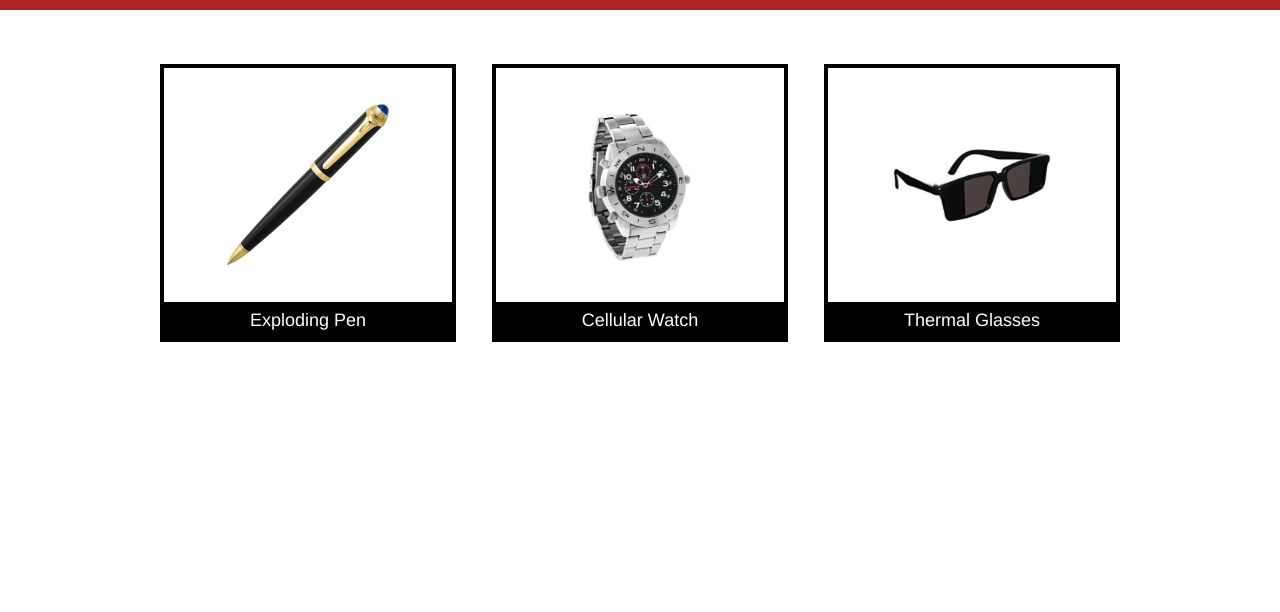
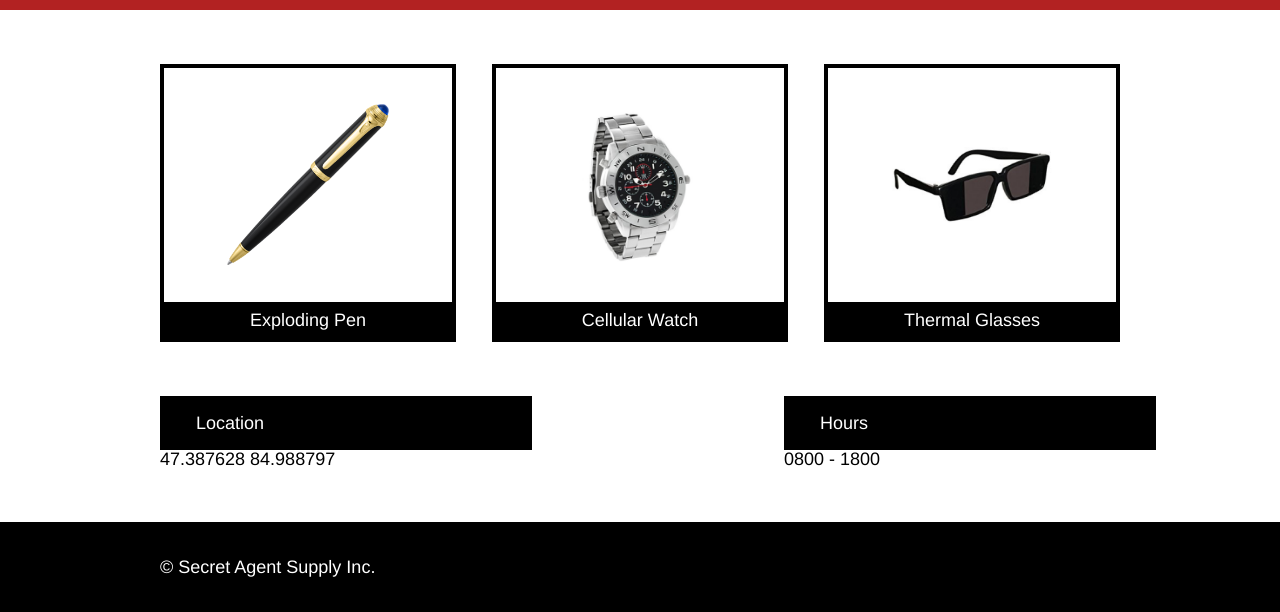
Before and after one commit to BigBadBubbaGump/secret-agent, a plain HTML site: page index.html in a window 1280 px wide. Shown: the part 527-1139 px from the top of the page. Before the commit the page ends 923 px from the top, so only its background shows below. Drawn offline with Linux system fonts and the light colour scheme.

Commit message:
Static WP done no relative sizing yet.

```diff
--- a/index.html
+++ b/index.html
@@ -35,21 +35,43 @@
     </div>
 
   <div class="product-container-960px">
-    <div class="product-img-container">
+
+    <div class="product-img-container product-1">
       <img src="rcs/pen.png">
       <h2>Exploding Pen</h2>
     </div>
 
-    <div class="product-img-container">
+    <div class="product-img-container product-2">
       <img src="rcs/watch.png">
       <h2>Cellular Watch</h2>
     </div>
 
-    <div class="product-img-container">
+    <div class="product-img-container product-3">
       <img src="rcs/glasses.png">
       <h2>Thermal Glasses</h2>
     </div>
   </div>
 
+  <div class="contact-container-960px">
+
+    <div class="location-container">
+
+    <h2>Location</h2>
+    <h3>47.387628 84.988797</h3>
+  </div>
+
+  <div class="location-container">
+
+  <h2>Hours</h2>
+  <h3>0800 - 1800<h3>
+</div>
+</div>
+
+
+<div class="foot-container">
+<div Class="copyright-container-960px">
+  <h2> &copy Secret Agent Supply Inc.</h>
+  </div>
+</div>
 
 </body></html>
--- a/rcs/style.css
+++ b/rcs/style.css
@@ -20,6 +20,11 @@ h1 {
 
 h2 {
   font-size: 1rem;
+}
+
+h3 {
+  font-size: 1rem;
+  color: black;
 }
 
 
@@ -146,5 +151,41 @@ overflow: hidden;
  width: 9rem;
  margin: auto;
 
+ }
+
+.contact-container-960px {
+  display: flex;
+  width:960px;
+  margin: 3rem auto;
+  justify-content: space-between;
+}
+
+ .location-container {
+   width: 35%;
+   height:auto;
+ }
+
+ .location-container h2{
+   background-color: black;
+   width: 100%;
+   padding-top: 1rem;
+   padding-left: 2rem;
+   padding-bottom: 1rem;
+ }
+
+ .foot-container {
+   display: flex;
+   align-items: center;
+   justify-content: center;
+   width:100%;
+   height:5rem;
+   background-color: black;
+   margin: auto;
 
  }
+
+ .copyright-container-960px {
+   width:960px;
+   text-align: left;
+
+ }
```
